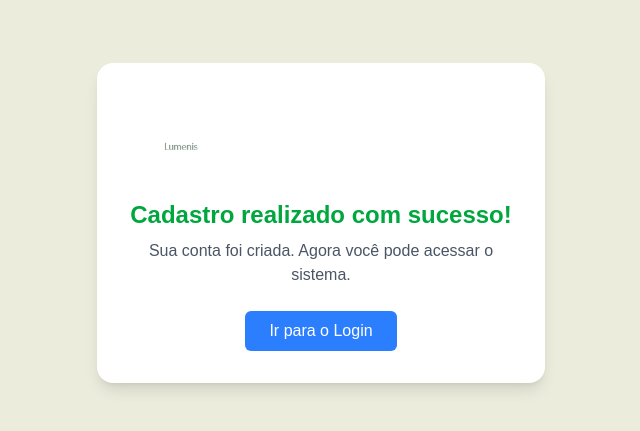
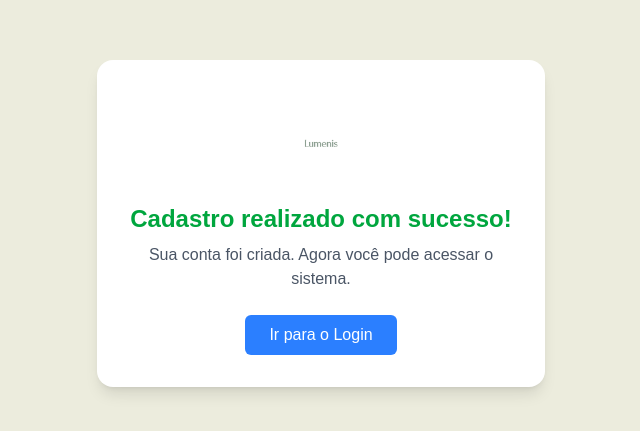
Before and after one commit to elbiojuzao/LeMori, a Next.js app: page /sucesso in a window 1280 px wide. Shown: the part 177-608 px from the top of the page, without its empty margins (319-959 px from the left). Built offline with nearby package versions, Linux system fonts and the light colour scheme.

Commit message:
Logo
adicionado botão em torno da logo redirecionando para index

```diff
--- a/components/Logo.tsx
+++ b/components/Logo.tsx
@@ -1,9 +1,27 @@
-export default function Logo({ className = '' }: { className?: string }) {
+import { useRouter } from 'next/router';
+
+interface LogoProps {
+  className?: string;
+}
+
+export default function Logo({ className = '' }: LogoProps) {
+  const router = useRouter();
+
+  const handleLogoClick = () => {
+    router.push('/');
+  };
+
   return (
-    <img
-      src="img/Lumenis.png"
-      alt="Logo Lumenis"
-      className={`h-10 ${className}`}
-    />
-  )
+    <button
+      onClick={handleLogoClick}
+      className={`focus:outline-none ${className}`}
+      style={{ border: 'none', padding: 0, background: 'none', cursor: 'pointer' }}
+    >
+      <img
+        src="/img/Lumenis.png"
+        alt="Logo Lumenis"
+        className={`h-10 ${className}`}
+      />
+    </button>
+  );
 }
--- a/pages/homenagem/[id].tsx
+++ b/pages/homenagem/[id].tsx
@@ -74,9 +74,9 @@ export default function HomenagemPage({ homenagem }: HomenagemProps) {
     <>
       <div className="min-h-screen bg-gray-100 text-gray-800 p-6">
         {/* Header */}
-        <header className="mb-6 text-center">
-          <Logo className="b-6 w-full  h-50"/>
-        </header>
+        <div className='flex justify-center'>
+          <Logo className="b-6 h-50"/>
+        </div>
 
         {/* Info principal */}
         <section className="px-6 py-4 bg-gray-100">
```
